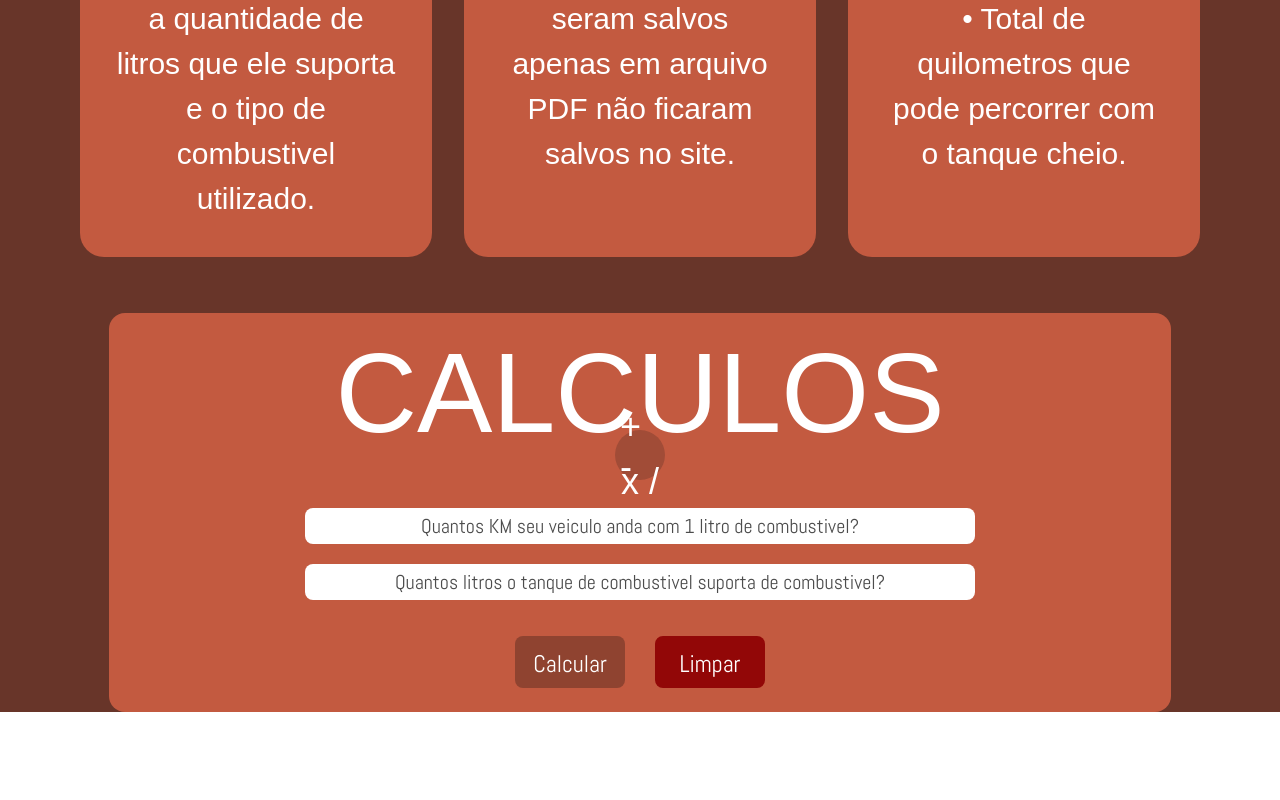
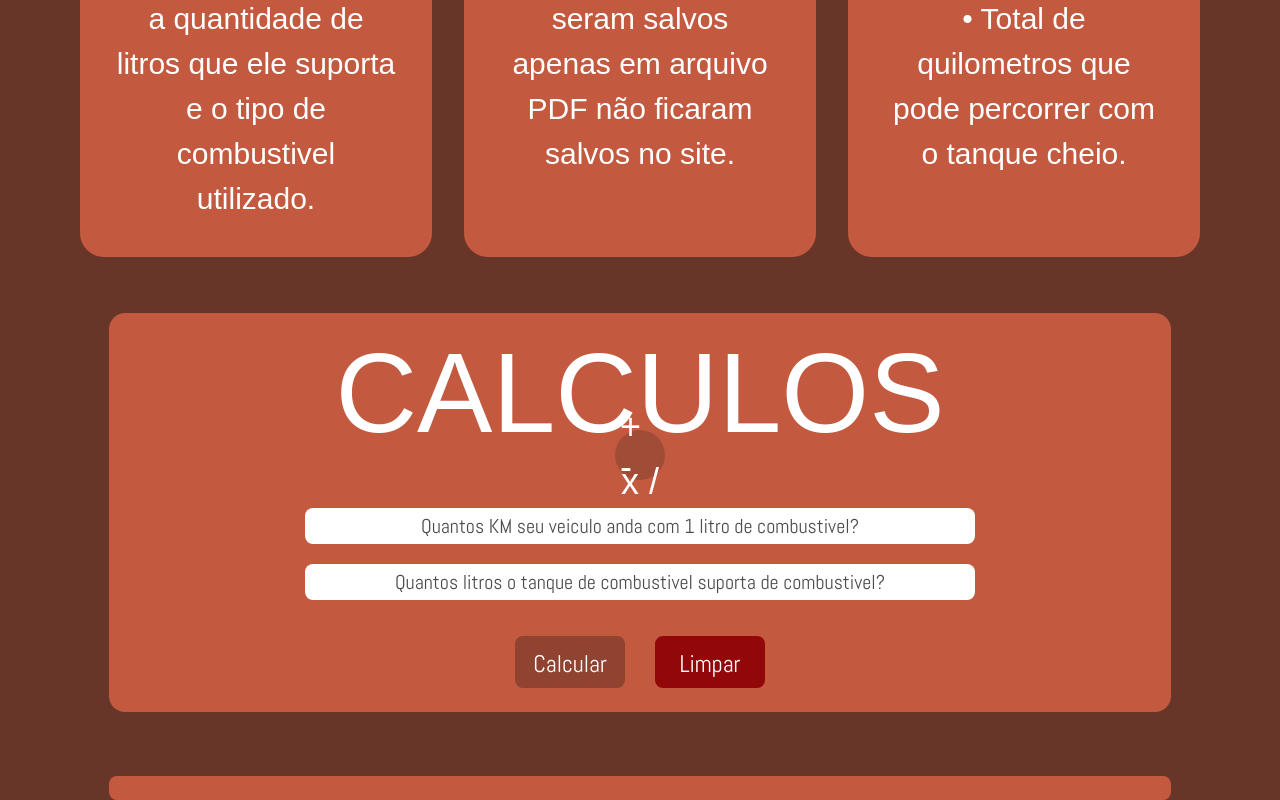
Before and after one commit to Guilherme-Ferreira-Tombini/Fisher-combustion, a Next.js app: page / in a window 1280 px wide. Shown: the part 1377-2177 px from the top of the page. Before the commit the page ends 2089 px from the top, so only its background shows below. Built offline with nearby package versions, Linux system fonts and the light colour scheme; a web font is replaced by a local one.

Commit message:
feat: added part of data reports

```diff
--- /dev/null
+++ b/src/app/components/DataReport.tsx
@@ -0,0 +1,7 @@
+export default function DataReport(){
+    return(
+        <div className="bg-[#C35A40] rounded-lg p-3 mt-16 w-[83%]">
+
+        </div>
+    )
+}
--- a/src/app/page.tsx
+++ b/src/app/page.tsx
@@ -1,4 +1,5 @@
 import Calculate from "./components/Calculate";
+import DataReport from "./components/DataReport";
 import ExplanatoryTopics from "./components/ExplanatoryTopics";
 import Header from "./components/Header";
 import TopOfPage from "./components/TopOfPage";
@@ -10,6 +11,7 @@ export default function Home() {
       <TopOfPage/>
       <ExplanatoryTopics/>
       <Calculate/>
+      <DataReport/>
     </div>
   );
 }
```
